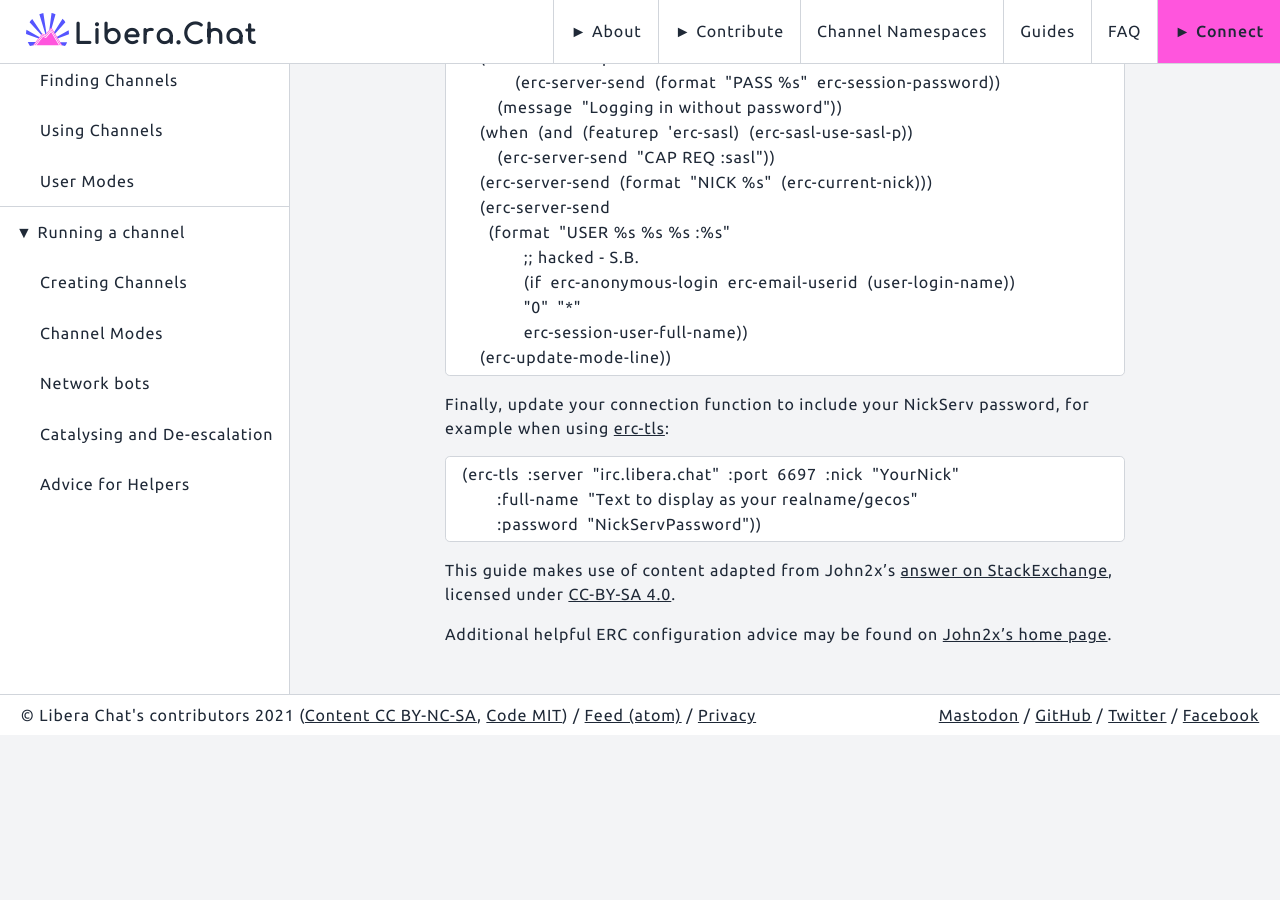
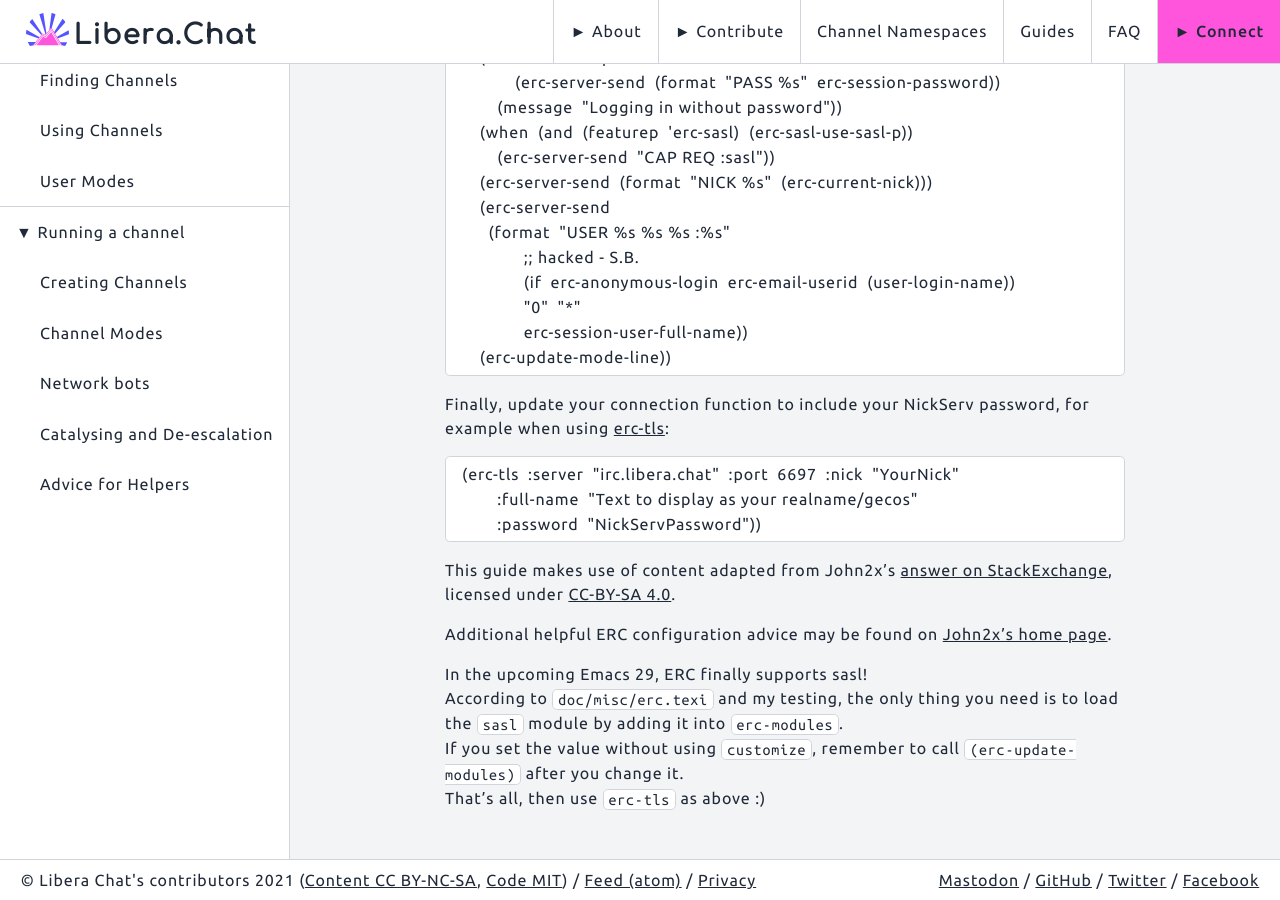
Before and after one commit to Libera-Chat/libera-chat.github.io, a Jekyll site: the page built from content/_guides/sasl/emacs-erc.md, in a window 1280 px wide and 900 px high, scrolled down 727 px. Built offline with Jekyll 4.4.1, drawn with Linux system fonts in a browser that asks for light colours; before the commit the page ends 1462 px from its top, so only the background shows below that.

Commit message:
Erc: built-in SASL support in emacs 29
probably need some changes (links?) when it finally releases

```diff
--- a/content/_guides/sasl/emacs-erc.md
+++ b/content/_guides/sasl/emacs-erc.md
@@ -60,3 +60,11 @@
 
 Additional helpful ERC configuration advice may be found on
 [John2x's home page](https://www.john2x.com/emacs.html).
+
+
+In the upcoming Emacs 29, ERC finally supports sasl!
+According to `doc/misc/erc.texi` and my testing,
+the only thing you need is to load the `sasl` module by adding it into `erc-modules`.
+If you set the value without using `customize`,
+remember to call `(erc-update-modules)` after you change it.
+That's all, then use `erc-tls` as above :)
```
